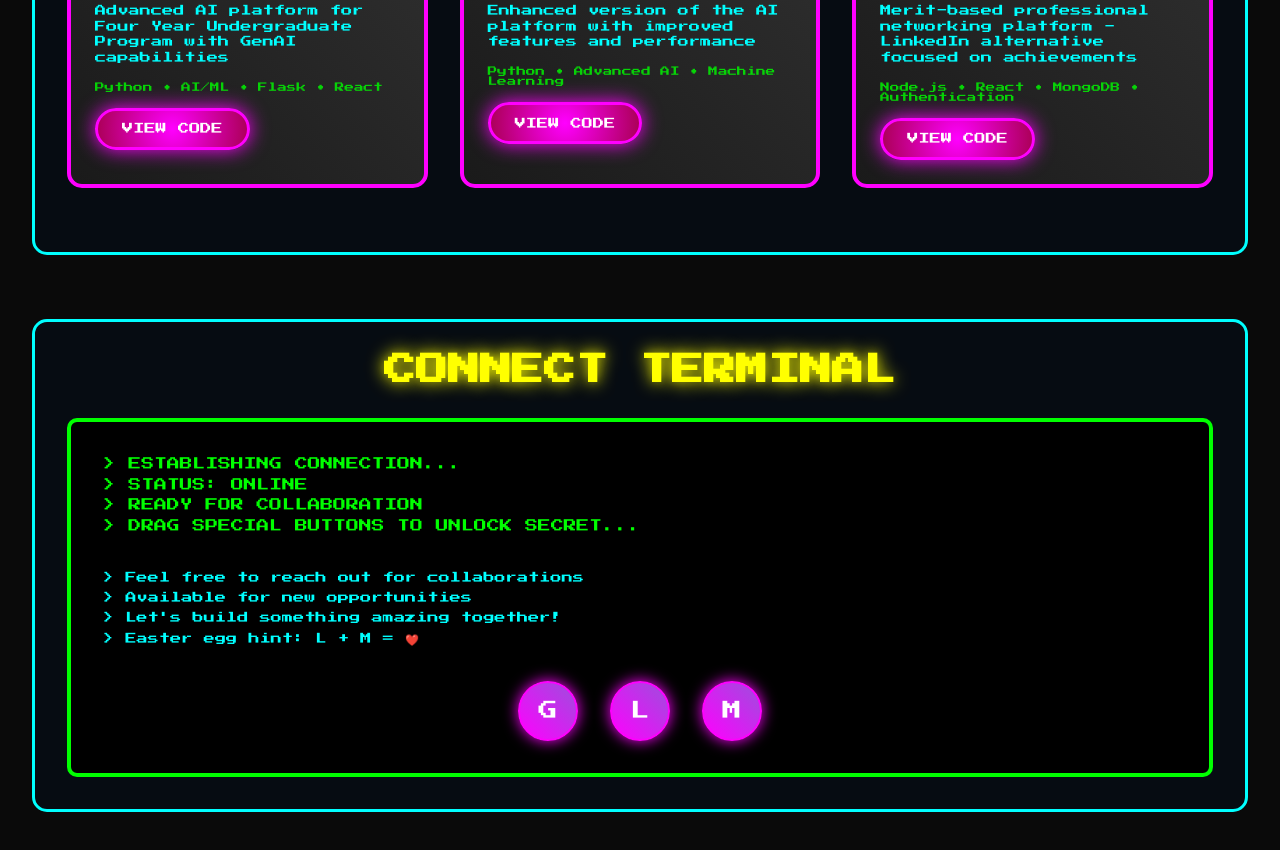
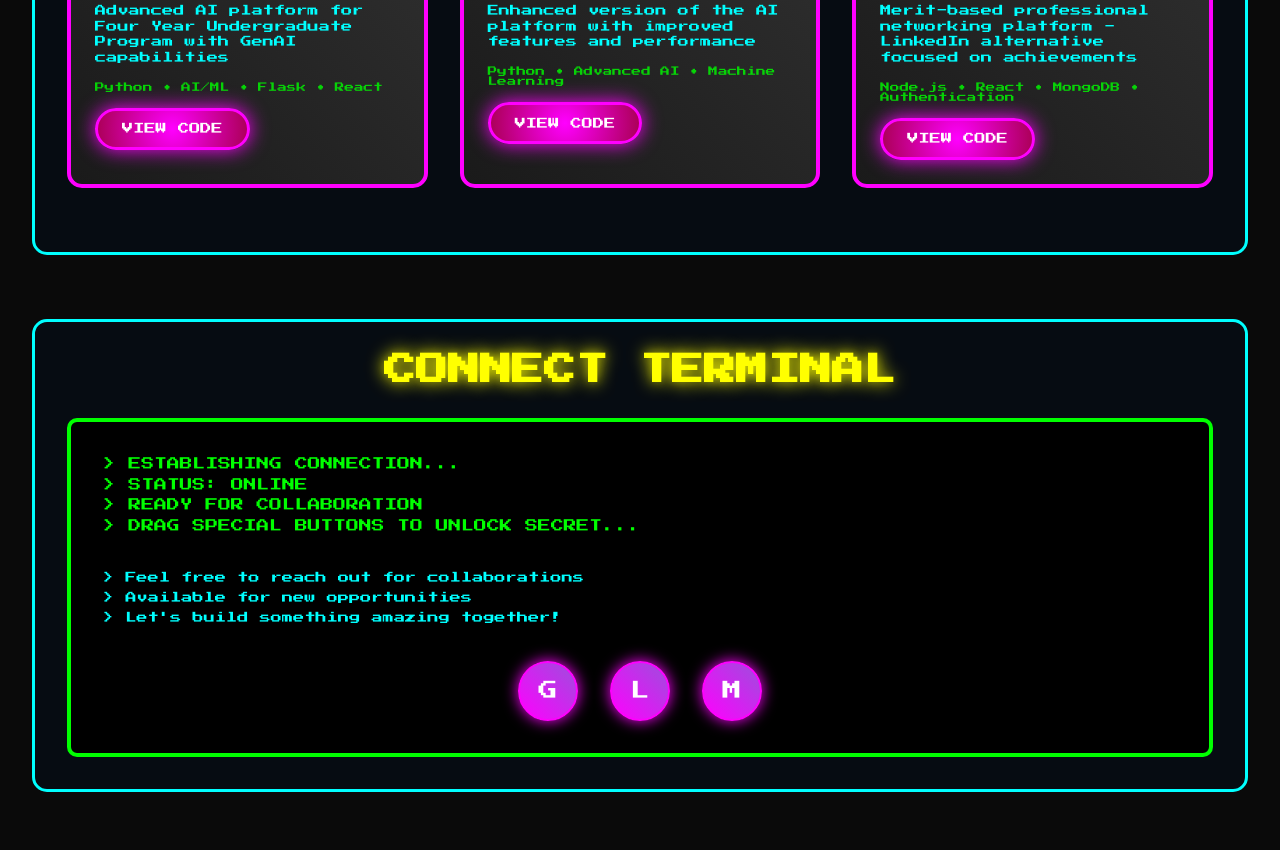
Before and after one commit to mathewgeejo/portfolio-website, a plain HTML site: page index.html in a window 1280 px wide. Shown: the part 1661-2511 px from the top of the page. Drawn offline with Linux system fonts and the light colour scheme.

Commit message:
changed some text

```diff
--- a/index.html
+++ b/index.html
@@ -140,7 +140,6 @@
                     > Feel free to reach out for collaborations<br>
                     > Available for new opportunities<br>
                     > Let's build something amazing together!<br>
-                    > Easter egg hint: L + M = ❤️
                 </div>
 
                 <div class="social-links">
```
